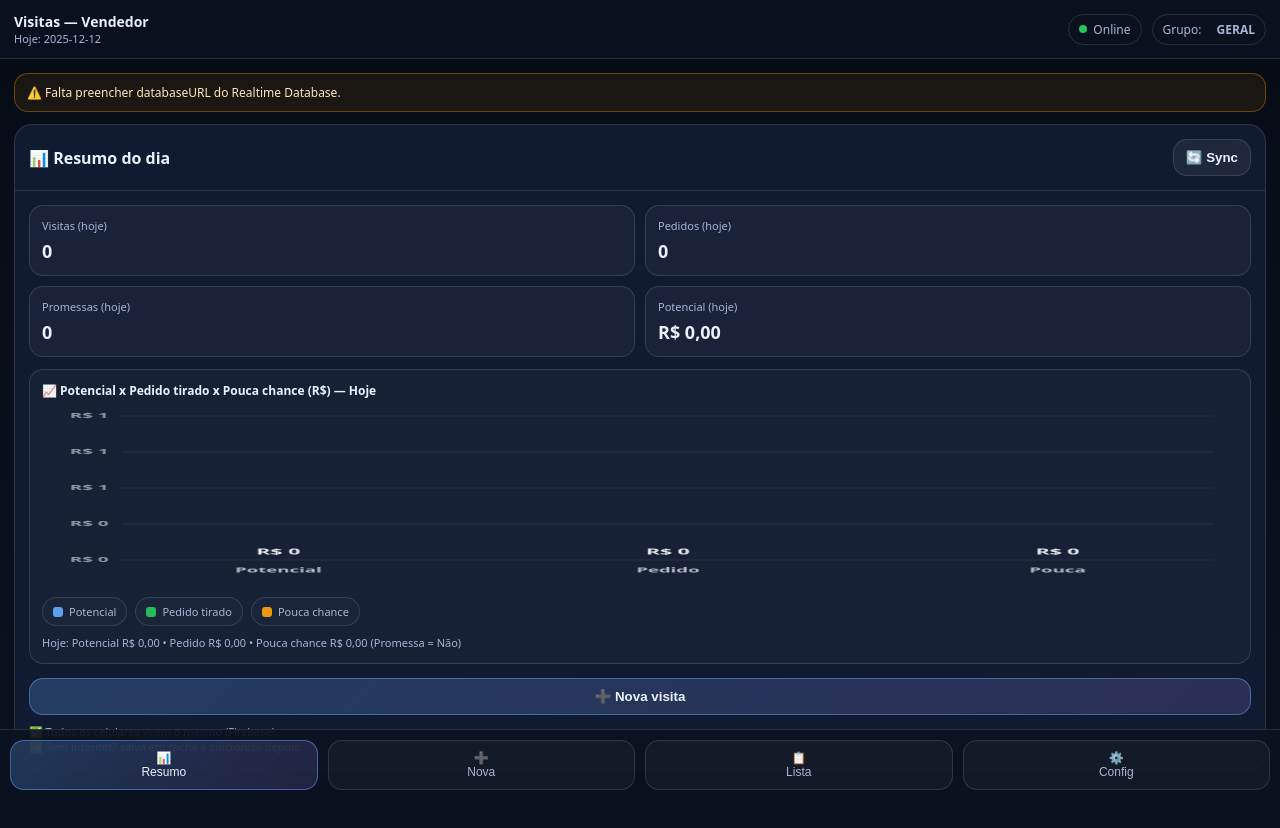
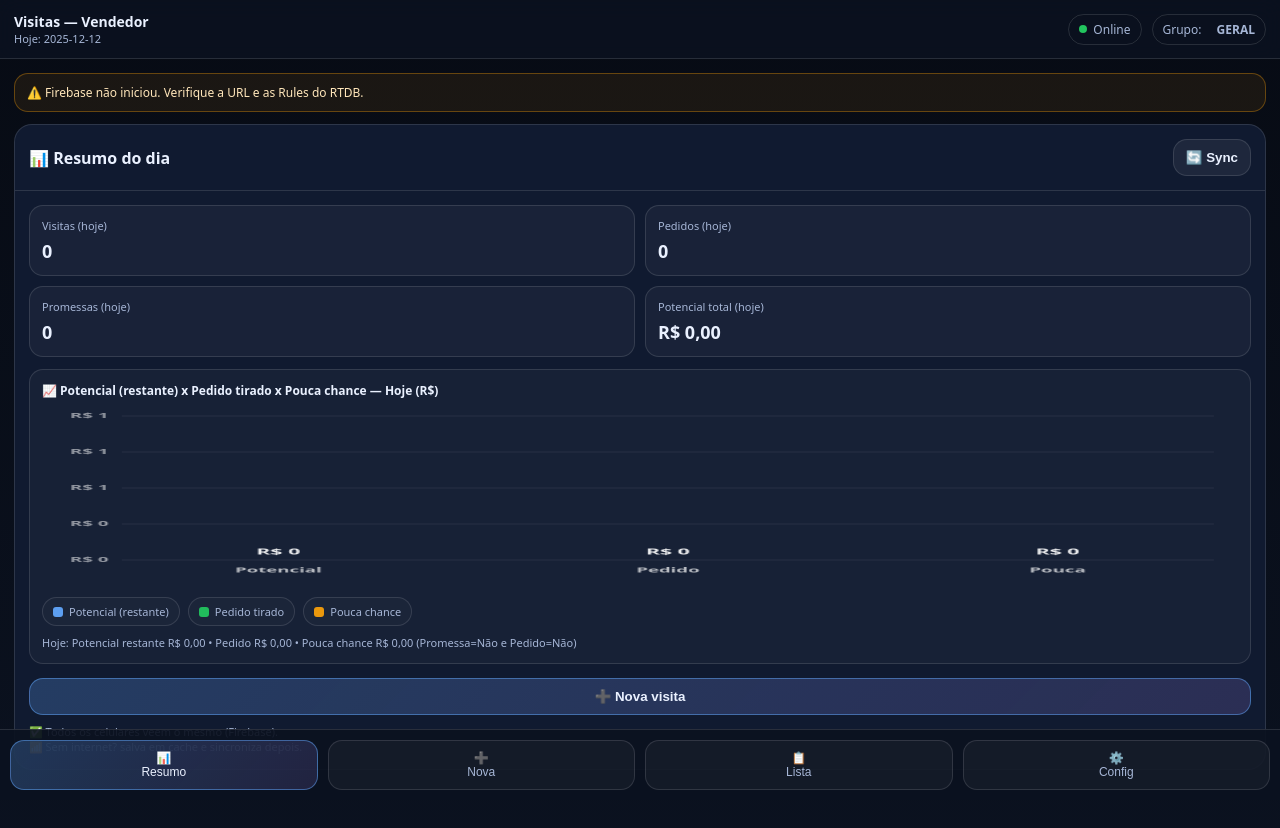
Before and after one commit to testeculpani/teste, a plain HTML site: page index.html in a window 1280 px wide. Drawn offline with Linux system fonts and the light colour scheme.

Commit message:
Update index.html

```diff
--- a/index.html
+++ b/index.html
@@ -48,32 +48,11 @@
     .alert.show{display:block}
 
     /* gráfico */
-    .chartWrap{
-      margin-top:12px;
-      border:1px solid var(--line);
-      border-radius:var(--r2);
-      background: rgba(255,255,255,.03);
-      padding: 12px;
-    }
-    .chartTitle{
-      font-size:12px;
-      font-weight:900;
-      margin-bottom:8px;
-      color: var(--text);
-    }
+    .chartWrap{margin-top:12px;border:1px solid var(--line);border-radius:var(--r2);background:rgba(255,255,255,.03);padding:12px}
+    .chartTitle{font-size:12px;font-weight:900;margin-bottom:8px;color:var(--text)}
     canvas{width:100%;height:180px;display:block}
-    .legend{
-      display:flex;gap:8px;flex-wrap:wrap;margin-top:10px
-    }
-    .leg{
-      display:flex;align-items:center;gap:6px;
-      border:1px solid var(--line);
-      border-radius:999px;
-      padding:6px 10px;
-      font-size:11px;
-      color:var(--muted);
-      background: rgba(255,255,255,.02);
-    }
+    .legend{display:flex;gap:8px;flex-wrap:wrap;margin-top:10px}
+    .leg{display:flex;align-items:center;gap:6px;border:1px solid var(--line);border-radius:999px;padding:6px 10px;font-size:11px;color:var(--muted);background:rgba(255,255,255,.02)}
     .sw{width:10px;height:10px;border-radius:3px}
   </style>
 </head>
@@ -111,15 +90,14 @@
           <div class="kpi"><div class="t">Visitas (hoje)</div><div class="v" id="k_visitas">0</div></div>
           <div class="kpi"><div class="t">Pedidos (hoje)</div><div class="v" id="k_pedidos">0</div></div>
           <div class="kpi"><div class="t">Promessas (hoje)</div><div class="v" id="k_promessas">0</div></div>
-          <div class="kpi"><div class="t">Potencial (hoje)</div><div class="v" id="k_potencial">R$ 0</div></div>
+          <div class="kpi"><div class="t">Potencial total (hoje)</div><div class="v" id="k_potencial">R$ 0</div></div>
         </div>
 
-        <!-- ✅ GRÁFICO -->
         <div class="chartWrap">
-          <div class="chartTitle">📈 Potencial x Pedido tirado x Pouca chance (R$) — Hoje</div>
+          <div class="chartTitle">📈 Potencial (restante) x Pedido tirado x Pouca chance — Hoje (R$)</div>
           <canvas id="chartResumo" width="900" height="360"></canvas>
           <div class="legend">
-            <div class="leg"><span class="sw" style="background:rgba(96,165,250,.95)"></span> Potencial</div>
+            <div class="leg"><span class="sw" style="background:rgba(96,165,250,.95)"></span> Potencial (restante)</div>
             <div class="leg"><span class="sw" style="background:rgba(34,197,94,.95)"></span> Pedido tirado</div>
             <div class="leg"><span class="sw" style="background:rgba(245,158,11,.95)"></span> Pouca chance</div>
           </div>
@@ -204,11 +182,10 @@
 <script type="module">
   const $ = (id)=>document.getElementById(id);
 
-  // ✅ GRUPO ÚNICO (todos compartilham o mesmo caminho)
   const GROUP_KEY = "GERAL";
   $("groupLabel").textContent = GROUP_KEY;
 
-  const CACHE_KEY = "visitas_cache_geral_v1";
+  const CACHE_KEY = "visitas_cache_geral_v2";
 
   function today(){ return new Date().toISOString().slice(0,10); }
   function ym(d){ return (d || today()).slice(0,7); }
@@ -224,7 +201,6 @@
 
   $("todayLabel").textContent = `Hoje: ${today()}`;
 
-  // status online/offline (internet do celular)
   function conn(){
     const on = navigator.onLine;
     $("connTxt").textContent = on ? "Online" : "Offline";
@@ -234,7 +210,6 @@
   window.addEventListener("offline", conn);
   conn();
 
-  // navegação
   function show(p){
     ["pageDashboard","pageVisits","pageConfig"].forEach(id=>$(id).style.display="none");
     $(p).style.display="block";
@@ -244,7 +219,6 @@
   $("navList").onclick=()=>{ show("pageVisits"); $("navList").classList.add("active"); };
   $("navCfg").onclick=()=>{ show("pageConfig"); $("navCfg").classList.add("active"); };
 
-  // modal
   function openModal(){ $("modal").classList.add("show"); }
   function closeModal(){ $("modal").classList.remove("show"); }
   $("btnNova").onclick=openModal;
@@ -252,37 +226,44 @@
   $("btnFechar").onclick=closeModal;
   $("modal").addEventListener("click",(e)=>{ if(e.target===$("modal")) closeModal(); });
 
-  // dados
   let visits = [];
   try{ visits = JSON.parse(localStorage.getItem(CACHE_KEY) || "[]"); }catch{ visits = []; }
 
-  // -------- GRÁFICO (sem biblioteca) --------
+  // -------- gráfico (canvas) --------
+  function roundRect(ctx, x, y, w, h, r){
+    const radius = Math.min(r, w/2, h/2);
+    ctx.beginPath();
+    ctx.moveTo(x + radius, y);
+    ctx.arcTo(x + w, y, x + w, y + h, radius);
+    ctx.arcTo(x + w, y + h, x, y + h, radius);
+    ctx.arcTo(x, y + h, x, y, radius);
+    ctx.arcTo(x, y, x + w, y, radius);
+    ctx.closePath();
+  }
+  function formatCompactBRL(n){
+    const v = Number(n||0);
+    if(v >= 1000000) return `R$ ${(v/1000000).toFixed(2).replace(".",",")}M`;
+    if(v >= 1000) return `R$ ${(v/1000).toFixed(1).replace(".",",")}k`;
+    return `R$ ${Math.round(v).toLocaleString("pt-BR")}`;
+  }
   function drawBarChart(canvas, labels, values, colors){
     const ctx = canvas.getContext("2d");
     const w = canvas.width, h = canvas.height;
-
-    // limpa
     ctx.clearRect(0,0,w,h);
 
     const padL = 60, padR = 18, padT = 18, padB = 54;
     const chartW = w - padL - padR;
     const chartH = h - padT - padB;
 
-    // base
-    ctx.globalAlpha = 1;
+    const maxV = Math.max(1, ...values);
+
     ctx.strokeStyle = "rgba(255,255,255,.14)";
     ctx.lineWidth = 1;
 
-    // grid (4 linhas)
-    const maxV = Math.max(1, ...values);
     for(let i=0;i<=4;i++){
       const y = padT + (chartH * i/4);
-      ctx.beginPath();
-      ctx.moveTo(padL, y);
-      ctx.lineTo(padL + chartW, y);
-      ctx.stroke();
+      ctx.beginPath(); ctx.moveTo(padL, y); ctx.lineTo(padL + chartW, y); ctx.stroke();
 
-      // eixo y labels
       const val = maxV * (1 - i/4);
       ctx.fillStyle = "rgba(255,255,255,.55)";
       ctx.font = "700 14px system-ui";
@@ -291,7 +272,6 @@
       ctx.fillText(formatCompactBRL(val), padL - 10, y);
     }
 
-    // barras
     const n = values.length;
     const gap = Math.max(18, chartW * 0.07);
     const barW = (chartW - gap*(n-1)) / n;
@@ -302,19 +282,16 @@
       const x = padL + i*(barW + gap);
       const y = padT + (chartH - barH);
 
-      // barra
       ctx.fillStyle = colors[i];
       roundRect(ctx, x, y, barW, barH, 14);
       ctx.fill();
 
-      // valor em cima
       ctx.fillStyle = "rgba(255,255,255,.92)";
       ctx.font = "900 16px system-ui";
       ctx.textAlign = "center";
       ctx.textBaseline = "bottom";
       ctx.fillText(formatCompactBRL(v), x + barW/2, y - 8);
 
-      // label em baixo
       ctx.fillStyle = "rgba(255,255,255,.70)";
       ctx.font = "900 14px system-ui";
       ctx.textAlign = "center";
@@ -323,39 +300,21 @@
     }
   }
 
-  function roundRect(ctx, x, y, w, h, r){
-    const radius = Math.min(r, w/2, h/2);
-    ctx.beginPath();
-    ctx.moveTo(x + radius, y);
-    ctx.arcTo(x + w, y, x + w, y + h, radius);
-    ctx.arcTo(x + w, y + h, x, y + h, radius);
-    ctx.arcTo(x, y + h, x, y, radius);
-    ctx.arcTo(x, y, x + w, y, radius);
-    ctx.closePath();
-  }
-
-  function formatCompactBRL(n){
-    const v = Number(n||0);
-    if(v >= 1000000) return `R$ ${(v/1000000).toFixed(2).replace(".",",")}M`;
-    if(v >= 1000) return `R$ ${(v/1000).toFixed(1).replace(".",",")}k`;
-    return `R$ ${Math.round(v).toLocaleString("pt-BR")}`;
-  }
-
   function render(){
     const d = today();
     const todayRows = visits.filter(v => v.data === d);
 
     // KPIs (hoje)
-    let pot=0, pedidos=0, promessas=0;
+    let potTotal=0, pedidos=0, promessas=0;
     for(const v of todayRows){
-      pot += Number(v.potencial||0);
+      potTotal += Number(v.potencial||0);
       if(v.pedido==="Sim") pedidos++;
       if(v.promessa==="Sim") promessas++;
     }
     $("k_visitas").textContent = todayRows.length;
     $("k_pedidos").textContent = pedidos;
     $("k_promessas").textContent = promessas;
-    $("k_potencial").textContent = money(pot);
+    $("k_potencial").textContent = money(potTotal);
 
     // Lista (mês atual)
     const list = $("lista");
@@ -384,21 +343,25 @@
       });
     }
 
-    // ✅ Dados do gráfico (HOJE)
-    const potTotal = todayRows.reduce((a,x)=>a+Number(x.potencial||0),0);
+    // ✅ Gráfico (HOJE) — do jeito que você pediu:
+    // Potencial (restante) = total - pedidos
     const potPedido = todayRows.filter(x=>x.pedido==="Sim").reduce((a,x)=>a+Number(x.potencial||0),0);
-    const potPouca = todayRows.filter(x=>x.promessa==="Não").reduce((a,x)=>a+Number(x.potencial||0),0);
+    const potPouca  = todayRows
+      .filter(x=>x.pedido!=="Sim" && x.promessa==="Não")
+      .reduce((a,x)=>a+Number(x.potencial||0),0);
 
-    const canvas = $("chartResumo");
+    let potRestante = potTotal - potPedido;
+    if(potRestante < 0) potRestante = 0;
+
     drawBarChart(
-      canvas,
+      $("chartResumo"),
       ["Potencial", "Pedido", "Pouca"],
-      [potTotal, potPedido, potPouca],
+      [potRestante, potPedido, potPouca],
       ["rgba(96,165,250,.95)", "rgba(34,197,94,.95)", "rgba(245,158,11,.95)"]
     );
 
     $("chartHint").textContent =
-      `Hoje: Potencial ${money(potTotal)} • Pedido ${money(potPedido)} • Pouca chance ${money(potPouca)} (Promessa = Não)`;
+      `Hoje: Potencial restante ${money(potRestante)} • Pedido ${money(potPedido)} • Pouca chance ${money(potPouca)} (Promessa=Não e Pedido=Não)`;
 
     localStorage.setItem(CACHE_KEY, JSON.stringify(visits));
   }
@@ -411,10 +374,7 @@
   async function initFirebase(){
     try{
       const { initializeApp } = await import("https://www.gstatic.com/firebasejs/12.6.0/firebase-app.js");
-      const {
-        getDatabase, ref, set,
-        onValue
-      } = await import("https://www.gstatic.com/firebasejs/12.6.0/firebase-database.js");
+      const { getDatabase, ref, set, onValue } = await import("https://www.gstatic.com/firebasejs/12.6.0/firebase-database.js");
 
       const firebaseConfig = {
         apiKey: "AIzaSyBccM__hS_OMso2ipnKPUYycfVCfvfz9f8",
@@ -426,11 +386,6 @@
         appId: "1:356562078458:web:5e4da3c7c9ffa7b90e1743"
       };
 
-      if(!firebaseConfig.databaseURL || firebaseConfig.databaseURL.includes("https://visitas-affdb-default-rtdb.firebaseio.com")){
-        showAlert("⚠️ Falta preencher databaseURL do Realtime Database.");
-        return;
-      }
-
       const app = initializeApp(firebaseConfig);
       const db = getDatabase(app);
 
@@ -438,10 +393,9 @@
       firebaseReady = true;
 
       listenMonth(ym());
-
     }catch(err){
       console.error(err);
-      showAlert("⚠️ Firebase não iniciou. Verifique databaseURL + regras abertas.");
+      showAlert("⚠️ Firebase não iniciou. Verifique a URL e as Rules do RTDB.");
     }
   }
 
@@ -474,7 +428,7 @@
       mergeMonth(yyyymm, rows);
     }, (err)=>{
       console.error(err);
-      showAlert("⚠️ Erro ao ouvir dados do Firebase (Rules/URL).");
+      showAlert("⚠️ Erro ao ouvir dados do Firebase (Rules).");
     });
   }
 
@@ -525,7 +479,7 @@
 
   $("btnSync").onclick = async ()=>{
     if(!firebaseReady){
-      showAlert("⚠️ Sync indisponível: preencha databaseURL e deixe Rules abertas.");
+      showAlert("⚠️ Sync indisponível. Verifique Rules e conexão.");
       return;
     }
     if(!navigator.onLine){
```
